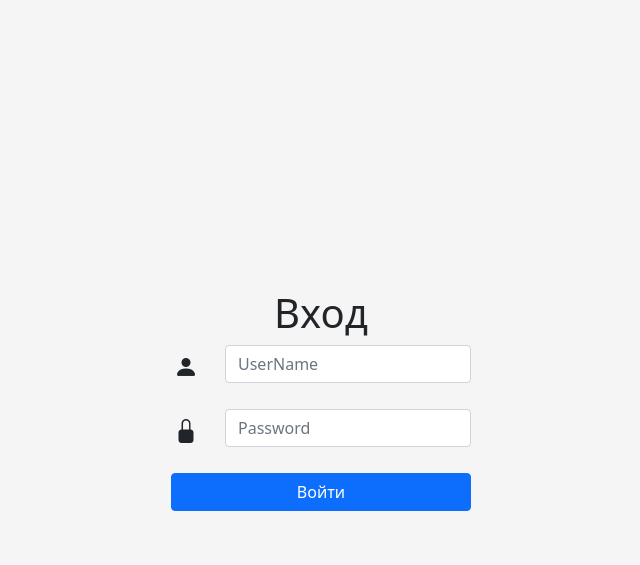
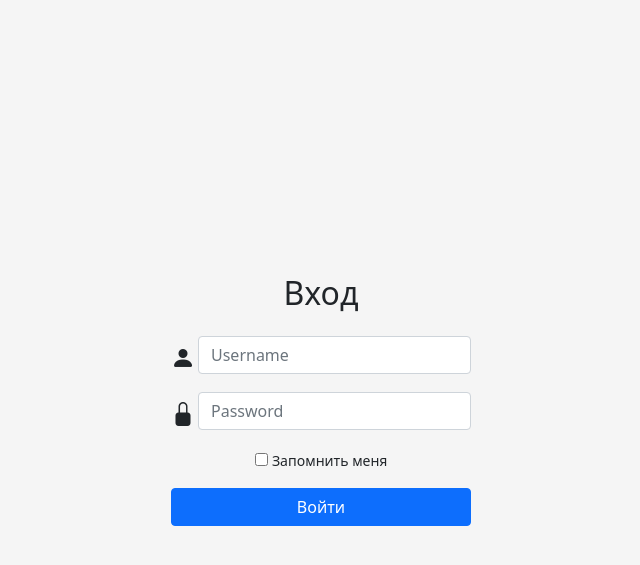
Before and after one commit to funny-octopus/flask_vue_qr, a Flask app: page /auth/login in a window 1280 px wide. Shown: the top 565 px of the page, without its empty margins (319-959 px from the left). Run offline with Flask 2, Linux system fonts and the light colour scheme.

Commit message:
Make login

```diff
--- a/app/__init__.py
+++ b/app/__init__.py
@@ -2,11 +2,13 @@ from flask import Flask
 from config import Config
 from flask_sqlalchemy import SQLAlchemy
 from flask_migrate import Migrate
+from flask_login import LoginManager
 
 app = Flask(__name__)
 app.config.from_object(Config)
 db = SQLAlchemy(app)
 migrate = Migrate(app, db)
+login = LoginManager(app)
 
 from app import models
 from app.main import bp as main_bp
--- a/app/main/forms.py
+++ b/app/main/forms.py
@@ -6,5 +6,5 @@ from wtforms.validators import DataRequired
 class LoginForm(FlaskForm):
     username = StringField('Username', validators=[DataRequired()])
     password = PasswordField('Password', validators=[DataRequired()])
-    remember_me = BooleanField('Remember Me')
-    submit = SubmitField('Sign In')
+    remember_me = BooleanField('Запомнить меня')
+    submit = SubmitField('Войти')
--- a/app/main/routes.py
+++ b/app/main/routes.py
@@ -1,6 +1,9 @@
 from app import app, db
 from app.main import bp
-from flask import render_template, request, flash
+from app.models import User
+from app.main.forms import LoginForm
+from flask import render_template, request, flash, redirect, url_for
+from flask_login import current_user, login_user
 
 
 @bp.route('/', methods=['GET'])
@@ -16,4 +19,19 @@ def item(ident):
 
 @bp.route('/auth/login', methods=['GET', 'POST'])
 def login():
-    return render_template('main/login.html')
+    if current_user.is_authenticated:
+        return redirect(url_for('main.index'))
+    form = LoginForm()
+    if form.validate_on_submit():
+        user = User.query.filter_by(name=form.username.data).first()
+        if user is None or not user.check_password(form.password.data):
+            return redirect(url_for('login'))
+        login_user(user, remember=form.remember_me.data)
+        return redirect(url_for('main.index'))
+    return render_template('main/login.html', title="Вход", form=form)
+
+
+@bp.route('/logout')
+def logout():
+    logout_user()
+    return redirect(url_for('main.login'))
--- a/app/templates/main/login.html
+++ b/app/templates/main/login.html
@@ -6,25 +6,35 @@
 
 {% block content %}
     <main class="form-signin text-center">
-        <form>
-            <h1 class"h3 mb-5">Вход</h1>
-            <div class="row mb-4">
-                <div class="col-2 mt-1">
+        <form action="" method="post">
+            {{ form.hidden_tag() }}
+            <h1 class="h2 mb-4">Вход</h1>
+            <div class="row mb-3">
+                <div class="col-1 mt-1">
                     <i class="bi bi-person-fill" style="font-size: 1.5rem;"></i>
                 </div>
-                <div class="col-10">
-                    <input type="text" class="form-control" placeholder="UserName">
+                <div class="col-11">
+                    <!--<input type="text" class="form-control" placeholder="Username">-->
+                    {{ form.username(class_="form-control", size=32, placeholder="Username") }}
                 </div>
             </div>
-            <div class="row mb-4">
-                <div class="col-2 mt-1">
+            <div class="row mb-3">
+                <div class="col-1 mt-1">
                     <i class="bi bi-lock-fill" style="font-size: 1.5rem;"></i>
                 </div>
-                <div class="col-10">
-                    <input type="password" class="form-control" placeholder="Password">
+                <div class="col-11">
+                    <!--<input type="password" class="form-control" placeholder="Password">-->
+                    {{ form.password(class_="form-control", size=32, placeholder="Password") }}
                 </div>
             </div>
-            <button class="w-100 btn btn-primary" type="submit">Войти</button>
+            <div class="row mb-3">
+                <div class="col">
+                    {{ form.remember_me() }}
+                    <span class="pb-2"><small>{{ form.remember_me.label }}</small></span>
+                </div>
+            </div>
+            <!--<button class="w-100 btn btn-primary" type="submit">Войти</button>-->
+            {{ form.submit(class_="w-100 btn btn-primary") }}
         </form>
     </main>
 {% endblock content %}
```
Also changed, not shown: app/models.py (+8 -1 lines).
